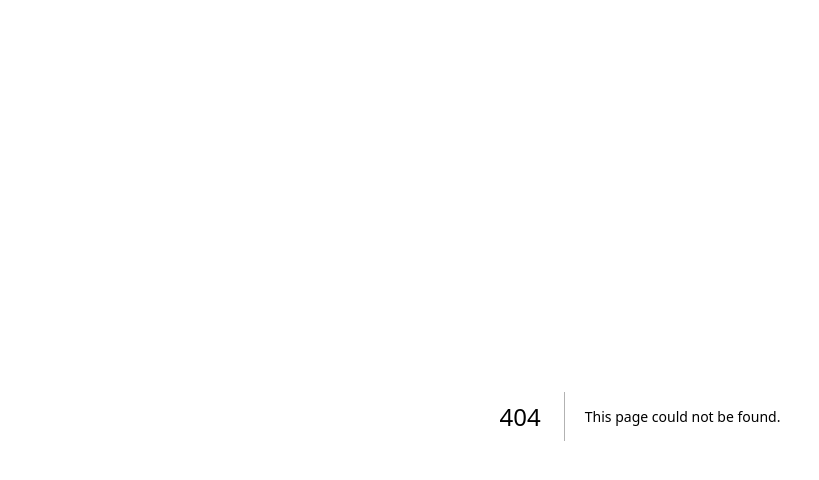
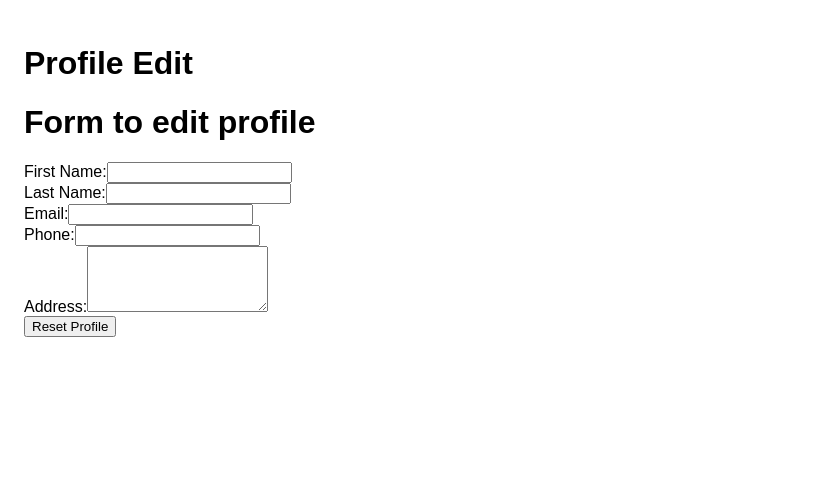
Before and after one commit to AliPandaroo/learn-nextjs-workspace, a Next.js app: page /profile/edit in a window 1280 px wide. Before the commit this address had no page. Shown: the top 480 px of the page, without its empty margins (0-819 px from the left). Built offline with nearby package versions, Linux system fonts and the light colour scheme; no server answers.

Commit message:
update edit form slice

```diff
--- a/app/page.tsx
+++ b/app/page.tsx
@@ -1,8 +1,16 @@
+import Link from "next/link";
+
 export default function Home() {
   return (
     <div className="grid grid-rows-[20px_1fr_20px] items-center justify-items-center min-h-screen p-8 pb-20 gap-16 sm:p-20 font-[family-name:var(--font-geist-sans)]">
       <main className="flex flex-col gap-8 row-start-2 items-center sm:items-start">
         <h1 className="text-4xl font-bold text-center sm:text-left">APP</h1>
+
+        <div className="flex justify-around flex-wrap gap-x-3 gap-y-1 items-center *:no-underline *:text-slate-700 hover:*:text-slate-500 *:bg-slate-800/20 *:px-3 *:py-0.5 *:rounded-2xl">
+          <Link href="/counter">Smart Counter</Link>
+          <Link href="/users">datatable</Link>
+          <Link href="/profile/edit">Edit Profile</Link>
+        </div>
       </main>
     </div>
   );
--- /dev/null
+++ b/app/profile/edit/page.tsx
@@ -0,0 +1,13 @@
+import EditProfileForm from "@/src/components/EditProfileForm";
+import React from "react";
+
+const ProfileEditPage = () => {
+  return (
+    <div>
+      <h1>Profile Edit</h1>
+      <EditProfileForm />
+    </div>
+  );
+};
+
+export default ProfileEditPage;
--- /dev/null
+++ b/app/profile/page.tsx
@@ -0,0 +1,18 @@
+import Link from "next/link";
+import React from "react";
+
+const ProfilePage = () => {
+  return (
+    <div>
+      <h1>Profile</h1>
+      <Link
+        href="/edit"
+        className="bg-slate-400 px-3 py-0.5 rounded-2xl text-center flex justify-center items-center text-base font-semibold"
+      >
+        Edit
+      </Link>
+    </div>
+  );
+};
+
+export default ProfilePage;
--- /dev/null
+++ b/src/components/EditProfileForm.tsx
@@ -0,0 +1,164 @@
+"use client";
+
+import React, { useEffect } from "react";
+import {
+  useEditProfileState, // SLICE
+  ProfileFields, // TYPE
+} from "../states/edit-profile-slice";
+
+const EditProfileForm = () => {
+  const {
+    firstName,
+    lastName,
+    email,
+    phone,
+    address,
+    updateProfile,
+    batchUpdateProfile,
+    resetProfile,
+  } = useEditProfileState();
+
+  const handleInputChange = (
+    e: React.ChangeEvent<
+      HTMLInputElement | HTMLTextAreaElement | HTMLSelectElement
+    >
+  ) => {
+    console.log("handleInputChange");
+    const { name, value } = e.target; // input's name
+    updateProfile(name as keyof ProfileFields, value);
+  };
+
+  const handleReset = () => {
+    resetProfile();
+  };
+
+  const handleBatchUpdate = (data: Partial<ProfileFields>) => {
+    batchUpdateProfile({
+      firstName:
+        data.firstName ||
+        (data.fullName ? data.fullName.split(" ")[0] : firstName),
+      lastName:
+        data.lastName ||
+        (data.fullName ? data.fullName.split(" ")[1] : lastName),
+      email: data.email || email,
+      phone: data.phone || phone,
+      address: data.address || address,
+    });
+  };
+
+  const initiateUser = () => {
+    // Fetch user data and update the state
+    fetch("https://679b599233d3168463238bab.mockapi.io/api/v1/users")
+      .then((response) => response.json())
+      .then((data) => {
+        handleBatchUpdate(data[0]);
+      })
+      .catch((error) => {
+        console.error("Error fetching user data:", error);
+      });
+  };
+
+  useEffect(() => {
+    initiateUser();
+  }, []);
+
+  return (
+    <div>
+      <h1>Form to edit profile</h1>
+      <form>
+        <div>
+          <label>
+            First Name:
+            <input
+              type="text"
+              name="firstName"
+              value={firstName}
+              onChange={handleInputChange}
+            />
+          </label>
+        </div>
+        <div>
+          <label>
+            Last Name:
+            <input
+              type="text"
+              name="lastName"
+              value={lastName}
+              onChange={handleInputChange}
+            />
+          </label>
+        </div>
+        <div>
+          <label>
+            Email:
+            <input
+              type="email"
+              name="email"
+              value={email}
+              onChange={handleInputChange}
+            />
+          </label>
+        </div>
+        <div>
+          <label>
+            Phone:
+            <input
+              type="tel"
+              name="phone"
+              value={phone}
+              onChange={handleInputChange}
+            />
+          </label>
+        </div>
+        <div>
+          {address.country && (
+            <div>
+              <label>Country</label>
+              <select
+                name="country"
+                id=""
+                value={address.country}
+                onChange={handleInputChange}
+              >
+                <option value="usa">USA</option>
+                <option value="canada">Canada</option>
+              </select>
+            </div>
+          )}
+          {address.city && (
+            <div>
+              <label>City</label>
+              <select
+                name="country"
+                id=""
+                value={address.city}
+                onChange={handleInputChange}
+              >
+                <option value="usa">USA</option>
+                <option value="canada">Canada</option>
+              </select>
+            </div>
+          )}
+
+          <label>
+            Address:
+            <textarea
+              rows={4}
+              name="address"
+              value={address.fullAddress}
+              onChange={handleInputChange}
+            />
+          </label>
+        </div>
+
+        <button type="button" onClick={handleReset}>
+          Reset Profile
+        </button>
+
+        {/* You can add a submit button if needed */}
+      </form>
+    </div>
+  );
+};
+
+export default EditProfileForm;
--- /dev/null
+++ b/src/states/edit-profile-slice.ts
@@ -0,0 +1,70 @@
+import { create } from "zustand";
+import { devtools } from "zustand/middleware";
+
+export type AddressField = {
+  fullAddress: string;
+
+  country?: string;
+  city?: string;
+  postalCode?: string;
+  street?: string;
+  houseNumber?: string;
+  additionalAddress?: AddressField;
+};
+
+export type ProfileFields = {
+  firstName: string;
+  lastName: string;
+  fullName: string;
+  email: string;
+  phone: string;
+  address: AddressField;
+};
+
+interface EditProfileState extends ProfileFields {
+  // ProfileFields
+  updateProfile: (key: keyof ProfileFields, value: string) => void;
+  batchUpdateProfile: (updates: Partial<ProfileFields>) => void; // update multiple fields
+
+  resetProfile: () => void;
+}
+
+export const useEditProfileState = create<EditProfileState>()(
+  devtools((set) => ({
+    firstName: "",
+    lastName: "",
+    fullName: "",
+    email: "",
+    phone: "",
+    address: {
+      fullAddress: "",
+    },
+
+    updateProfile: (key, value) => {
+      set({ [key]: value }, undefined, "editProfile/update");
+    },
+    batchUpdateProfile: (updates) => {
+      set(
+        (state) => ({ ...state, ...updates }),
+        undefined,
+        "editProfile/batchUpdate"
+      );
+    },
+    resetProfile: () => {
+      set(
+        {
+          firstName: "",
+          lastName: "",
+          fullName: "",
+          email: "",
+          phone: "",
+          address: {
+            fullAddress: "",
+          },
+        },
+        undefined,
+        "editProfile/reset"
+      );
+    },
+  }))
+);
```
